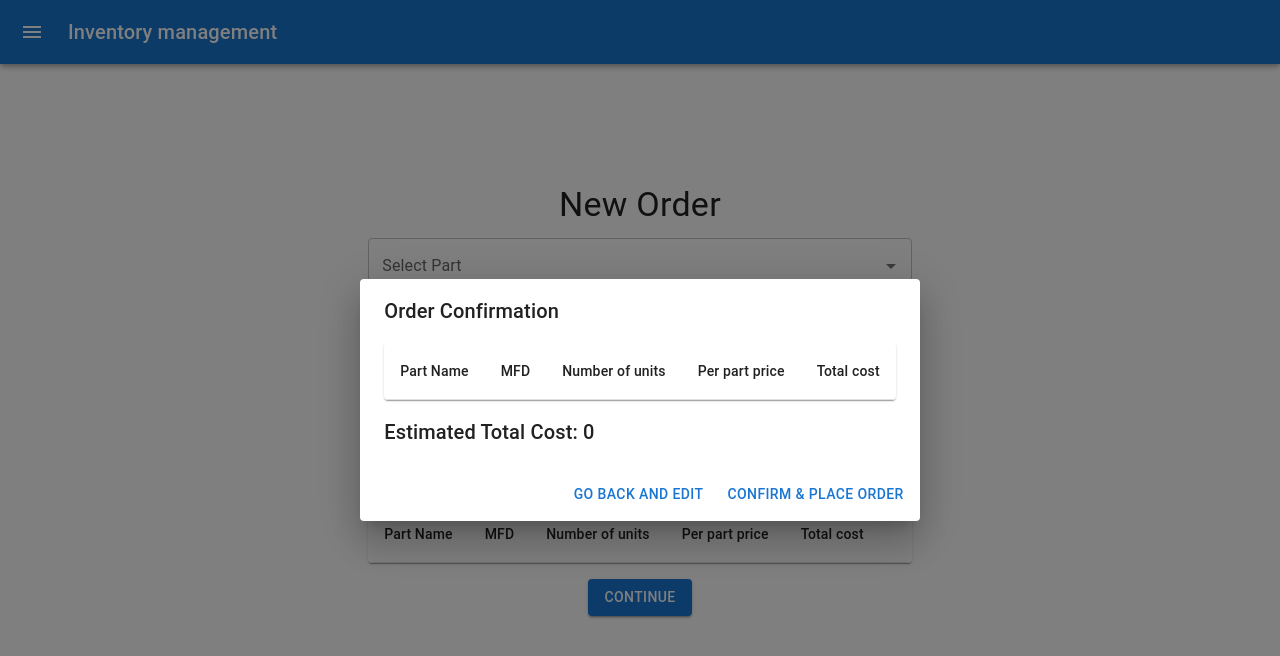
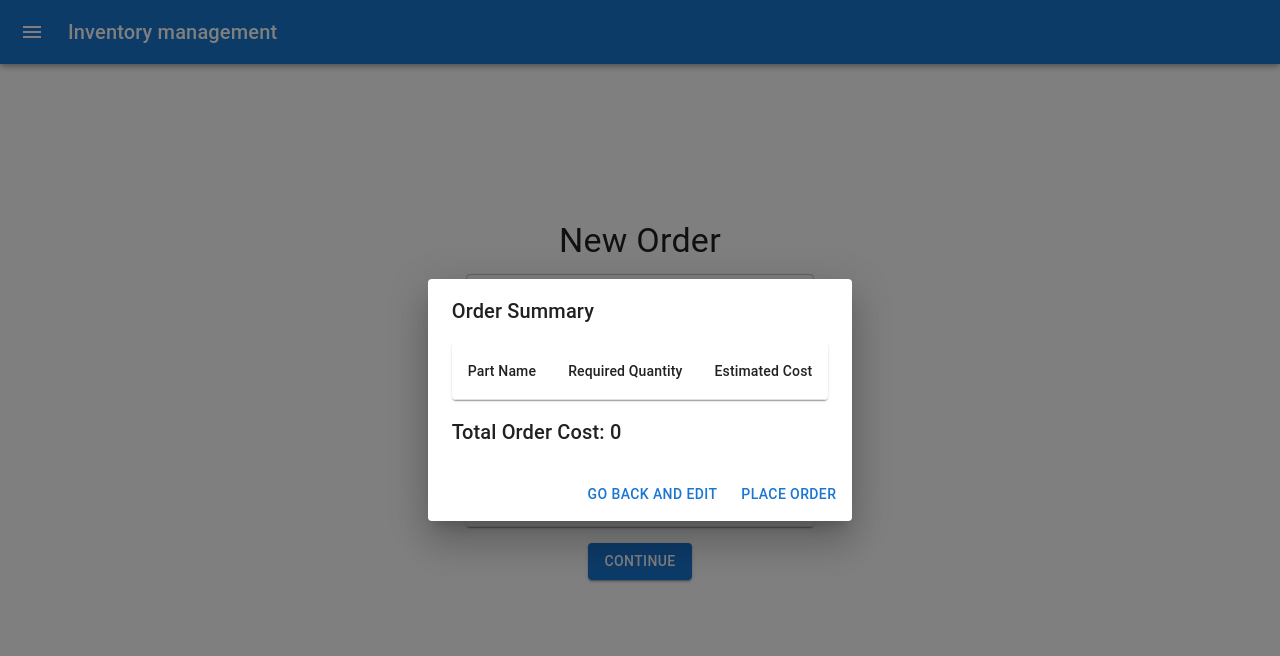
Before and after one commit to nightfury0245/inventory-management, a React (Create React App) app in the folder frontend/: page / in a window 1280 px wide. Both pictures are taken after a click on the button "CONTINUE". Shown: the top 656 px of the page. Built offline with nearby package versions, Linux system fonts and the light colour scheme.

Commit message:
revamped neworders component

```diff
--- a/frontend/src/NewOrder/NewOrder.js
+++ b/frontend/src/NewOrder/NewOrder.js
@@ -1,154 +1,103 @@
-import React, { useState, useEffect } from 'react';
-import { TextField, Button, Typography, Table, TableBody, TableCell, TableContainer, TableHead, TableRow, Paper, Dialog, DialogTitle, DialogContent, DialogActions } from '@mui/material';
-import Autocomplete from '@mui/material/Autocomplete';
+import React, { useState } from "react";
+import {
+  TextField,
+  Button,
+  Typography,
+  Table,
+  TableBody,
+  TableCell,
+  TableContainer,
+  TableHead,
+  TableRow,
+  Paper,
+  Dialog,
+  DialogTitle,
+  DialogContent,
+  DialogActions,
+} from "@mui/material";
+import Autocomplete from "@mui/material/Autocomplete";
 
 const NewOrder = () => {
-  const [parts, setParts] = useState([]);
-  const [selectedPart, setSelectedPart] = useState(null);
-  const [selectedMFD, setSelectedMFD] = useState(null);
+  const [partsData, setPartsData] = useState([
+    { "part name": "Part 1", quantity: 10 },
+    { "part name": "Part 2", quantity: 20 },
+    { "part name": "Part 3", quantity: 30 },
+    { "part name": "Part 4", quantity: 40 },
+    { "part name": "Part 5", quantity: 50 },
+    { "part name": "Part 6", quantity: 60 },
+    { "part name": "Part 7", quantity: 70 },
+    { "part name": "Part 8", quantity: 80 },
+    { "part name": "Part 9", quantity: 90 },
+    { "part name": "Part 10", quantity: 100 },
+  ]);
+  const [selectedPart, setSelectedPart] = useState("");
   const [requiredQuantity, setRequiredQuantity] = useState(1);
   const [orderItems, setOrderItems] = useState([]);
-  const [totalCost, setTotalCost] = useState(0);
   const [confirmationOpen, setConfirmationOpen] = useState(false);
 
-  useEffect(() => {
-    // Fetch parts data from API
-    fetchParts();
-  }, []);
-
-  const fetchParts = () => {
-    // Fetch parts data from API
-    // Replace this with your API call to fetch parts data
-    const partsData = [{
-      "Item_id": 2,
-      "Part Name": "Part B",
-      "Unit of measurement": "pcs",
-      "Quantity": [
-        {
-          "MFD": "date1",
-          "available quantity": 100,
-          "part per pc": 30,
-          "Expiry Date": "2024-06-13",
-          "Invoice Document copy": "link_to_invoice",
-          "Invoice number": "INV002"
-        },
-        {
-          "MFD": "date2",
-          "available quantity": 300,
-          "part per pc": 40,
-          "Expiry Date": "2024-06-13",
-          "Invoice Document copy": "link_to_invoice",
-          "Invoice number": "INV002"
-        },
-        {
-          "MFD": "date3",
-          "available quantity": 30,
-          "part per pc": 50,
-          "Expiry Date": "2024-06-13",
-          "Invoice Document copy": "link_to_invoice",
-          "Invoice number": "INV002"
-        },
-        {
-          "MFD": "date4",
-          "available quantity": 400,
-          "part per pc": 60,
-          "Expiry Date": "2024-06-13",
-          "Invoice Document copy": "link_to_invoice",
-          "Invoice number": "INV002"
-        },
-        {
-          "MFD": "date5",
-          "available quantity": 500,
-          "part per pc": 70,
-          "Expiry Date": "2024-06-13",
-          "Invoice Document copy": "link_to_invoice",
-          "Invoice number": "INV002"
-        }
-      ]
-    }];
-
-    setParts(partsData);
-  };
-
   const handleAddPart = () => {
-    if (selectedPart && selectedMFD) {
-      const selectedQuantity = selectedPart.Quantity.find(quantity => quantity.MFD === selectedMFD);
-      const availableQuantity = selectedQuantity ? selectedQuantity["available quantity"] : 0;
-
-      const existingQuantity = orderItems.reduce((total, item) => {
-        if (item["Item_id"] === selectedPart["Item_id"] && item.MFD === selectedMFD) {
-          return total + item.requiredQuantity;
-        }
-        return total;
-      }, 0);
-
-      const totalQuantity = existingQuantity + requiredQuantity;
-
-      if (totalQuantity > availableQuantity) {
-        alert("The sum of the required quantity exceeds the available quantity of this part. Please enter a value within the acceptable range.");
-        return;
-      }
-
-      const existingIndex = orderItems.findIndex(item => item["Item_id"] === selectedPart["Item_id"] && item.MFD === selectedMFD);
+    if (selectedPart && requiredQuantity > 0) {
+      const existingIndex = orderItems.findIndex(
+        (item) => item.partName === selectedPart
+      );
       if (existingIndex !== -1) {
         // If the part already exists in the order, update the quantity
         const updatedOrderItems = [...orderItems];
-        updatedOrderItems[existingIndex].requiredQuantity += requiredQuantity;
-        updatedOrderItems[existingIndex].total = updatedOrderItems[existingIndex].requiredQuantity * selectedQuantity['part per pc'];
+        updatedOrderItems[existingIndex].quantity += requiredQuantity;
         setOrderItems(updatedOrderItems);
-        setTotalCost(calculateTotalCost(updatedOrderItems));
       } else {
         // If the part doesn't exist in the order, add it as a new row
-        const total = requiredQuantity * selectedQuantity['part per pc'];
-        const newOrderItem = { ...selectedPart, MFD: selectedMFD, requiredQuantity, total };
+        const newOrderItem = {
+          partName: selectedPart,
+          quantity: requiredQuantity,
+        };
         setOrderItems([...orderItems, newOrderItem]);
-        setTotalCost(totalCost + total);
       }
-      setSelectedPart(null);
-      setSelectedMFD(null);
+      // Reset input fields
+      setSelectedPart("");
       setRequiredQuantity(1);
     }
   };
 
   const handleRemovePart = (index) => {
-    const removedItem = orderItems[index];
-    setOrderItems(orderItems.filter((_, i) => i !== index));
-    setTotalCost(totalCost - removedItem.total);
+    const updatedOrderItems = [...orderItems];
+    updatedOrderItems.splice(index, 1);
+    setOrderItems(updatedOrderItems);
   };
 
   const handleConfirmOrder = () => {
-    // Call function to place order
-    console.log("Order Placed:", orderItems);
+    setConfirmationOpen(true);
+  };
+
+  const handleCloseConfirmation = () => {
     setConfirmationOpen(false);
   };
 
-  const calculateTotalCost = (items) => {
-    return items.reduce((total, item) => total + item.total, 0);
+  const getTotalOrderCost = () => {
+    return orderItems.reduce((total, item) => {
+      return total + item.quantity * getPartPrice(item.partName);
+    }, 0);
+  };
+
+  const getPartPrice = (partName) => {
+    // todo remember to send part id
+    // Replace this with your logic to fetch the price of the part from the backend or any other source
+    return 10; // Dummy price for demonstration
   };
 
   return (
-    <div style={{ textAlign: 'center' }}>
+    <div style={{ textAlign: "center" }}>
       <Typography variant="h4" gutterBottom>
         New Order
       </Typography>
 
       <Autocomplete
-        options={parts}
-        getOptionLabel={(part) => part["Part Name"]}
+        options={partsData.map((part) => part["part name"] + " : "+ part["quantity"] + " available")}
         value={selectedPart}
-        onChange={(e, newValue) => {
-          setSelectedPart(newValue);
-          setSelectedMFD(null); // Reset selected MFD when changing the selected part
-        }}
-        renderInput={(params) => <TextField {...params} label="Select Part" variant="outlined" />}
-        style={{ marginBottom: 16 }}
-      />
-
-<Autocomplete
-        options={selectedPart ? selectedPart.Quantity.map(quantity => quantity.MFD) : []}
-        value={selectedMFD}
-        onChange={(e, newValue) => setSelectedMFD(newValue)}
-        renderInput={(params) => <TextField {...params} label="Select MFD" variant="outlined" />}
+        onChange={(event, newValue) => setSelectedPart(newValue)}
+        renderInput={(params) => (
+          <TextField {...params} label="Select Part" variant="outlined" />
+        )}
         style={{ marginBottom: 16 }}
       />
 
@@ -156,13 +105,17 @@ const NewOrder = () => {
         type="number"
         label="Required Quantity"
         value={requiredQuantity}
-        onChange={(e) => setRequiredQuantity(e.target.value)}
+        onChange={(event) => setRequiredQuantity(parseInt(event.target.value))}
         fullWidth
         variant="outlined"
         style={{ marginBottom: 16 }}
       />
 
-      <Button variant="contained" onClick={handleAddPart} style={{ marginBottom: 16 }}>
+      <Button
+        variant="contained"
+        onClick={handleAddPart}
+        style={{ marginBottom: 16 }}
+      >
         Add Part
       </Button>
 
@@ -171,23 +124,23 @@ const NewOrder = () => {
           <TableHead>
             <TableRow>
               <TableCell>Part Name</TableCell>
-              <TableCell>MFD</TableCell>
-              <TableCell>Number of units</TableCell>
-              <TableCell>Per part price</TableCell>
-              <TableCell>Total cost</TableCell>
-              <TableCell></TableCell>
+              <TableCell>Quantity</TableCell>
+              <TableCell>Action</TableCell>
             </TableRow>
           </TableHead>
           <TableBody>
             {orderItems.map((item, index) => (
               <TableRow key={index}>
-                <TableCell>{item["Part Name"]}</TableCell>
-                <TableCell>{item.MFD}</TableCell>
-                <TableCell>{item.requiredQuantity}</TableCell>
-                <TableCell>{selectedPart && selectedPart.Quantity.find(quantity => quantity.MFD === item.MFD)["part per pc"]}</TableCell>
-                <TableCell>{item.total}</TableCell>
+                <TableCell>{item.partName}</TableCell>
+                <TableCell>{item.quantity}</TableCell>
                 <TableCell>
-                  <Button variant="contained" color="error" onClick={() => handleRemovePart(index)}>Remove</Button>
+                  <Button
+                    variant="contained"
+                    color="error"
+                    onClick={() => handleRemovePart(index)}
+                  >
+                    Remove
+                  </Button>
                 </TableCell>
               </TableRow>
             ))}
@@ -195,43 +148,42 @@ const NewOrder = () => {
         </Table>
       </TableContainer>
 
-
-      <Button variant="contained" onClick={() => setConfirmationOpen(true)}>
+      <Button variant="contained" onClick={handleConfirmOrder}>
         Continue
       </Button>
 
-      <Dialog open={confirmationOpen} onClose={() => setConfirmationOpen(false)}>
-        <DialogTitle>Order Confirmation</DialogTitle>
+      <Dialog open={confirmationOpen} onClose={handleCloseConfirmation}>
+        <DialogTitle>Order Summary</DialogTitle>
         <DialogContent>
           <TableContainer component={Paper}>
             <Table>
               <TableHead>
                 <TableRow>
                   <TableCell>Part Name</TableCell>
-                  <TableCell>MFD</TableCell>
-                  <TableCell>Number of units</TableCell>
-                  <TableCell>Per part price</TableCell>
-                  <TableCell>Total cost</TableCell>
+                  <TableCell>Required Quantity</TableCell>
+                  <TableCell>Estimated Cost</TableCell>
                 </TableRow>
               </TableHead>
               <TableBody>
                 {orderItems.map((item, index) => (
                   <TableRow key={index}>
-                    <TableCell>{item["Part Name"]}</TableCell>
-                    <TableCell>{item.MFD}</TableCell>
-                    <TableCell>{item.requiredQuantity}</TableCell>
-                    <TableCell>{selectedPart.Quantity.find(quantity => quantity.MFD === item.MFD)["part per pc"]}</TableCell>
-                    <TableCell>{item.total}</TableCell>
+                    <TableCell>{item.partName}</TableCell>
+                    <TableCell>{item.quantity}</TableCell>
+                    <TableCell>
+                      {item.quantity * getPartPrice(item.partName)}
+                    </TableCell>
                   </TableRow>
                 ))}
               </TableBody>
             </Table>
           </TableContainer>
-          <Typography variant="h6" style={{ marginTop: 16 }}>Estimated Total Cost: {totalCost}</Typography>
+          <Typography variant="h6" style={{ marginTop: 16 }}>
+            Total Order Cost: {getTotalOrderCost()}
+          </Typography>
         </DialogContent>
         <DialogActions>
-          <Button onClick={() => setConfirmationOpen(false)}>Go back and edit</Button>
-          <Button onClick={handleConfirmOrder} color="primary">Confirm & place order</Button>
+          <Button onClick={handleCloseConfirmation}>Go back and edit</Button>
+          <Button onClick={handleCloseConfirmation}>Place order</Button>
         </DialogActions>
       </Dialog>
     </div>
```
